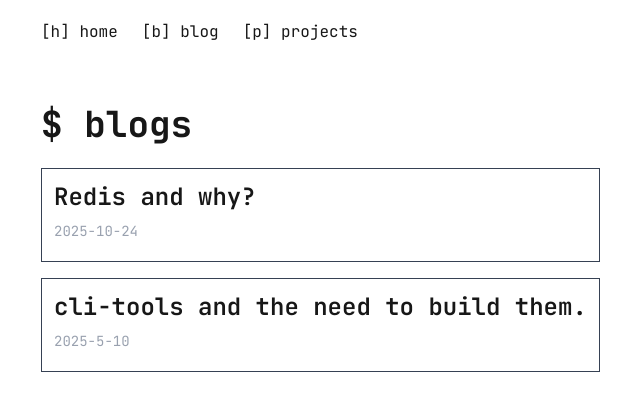
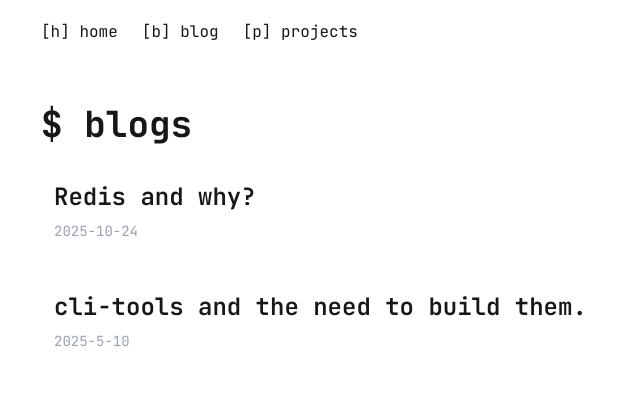
Before and after one commit to Ethics03/rachitt.dev, a Next.js app: page /blog in a window 1280 px wide. Shown: the top 410 px of the page, without its empty margins (103-743 px from the left). Built offline with nearby package versions, Linux system fonts and the light colour scheme.

Commit message:
refactor: border color for blogposts

```diff
--- a/src/app/blog/page.tsx
+++ b/src/app/blog/page.tsx
@@ -17,7 +17,7 @@ export default function BlogPage() {
           <Link
             key={post.slug}
             href={`/blog/${post.slug}`}
-            className="block p-3 border border-gray-700 hover:border-orange-500 transition-colors"
+            className="block p-3 border border-white/30 hover:border-orange-500 transition-colors"
           >
             <h2 className="text-2xl font-semibold mb-2">{post.title}</h2>
             <p className="text-sm text-gray-400 mb-2">{post.date}</p>
```
